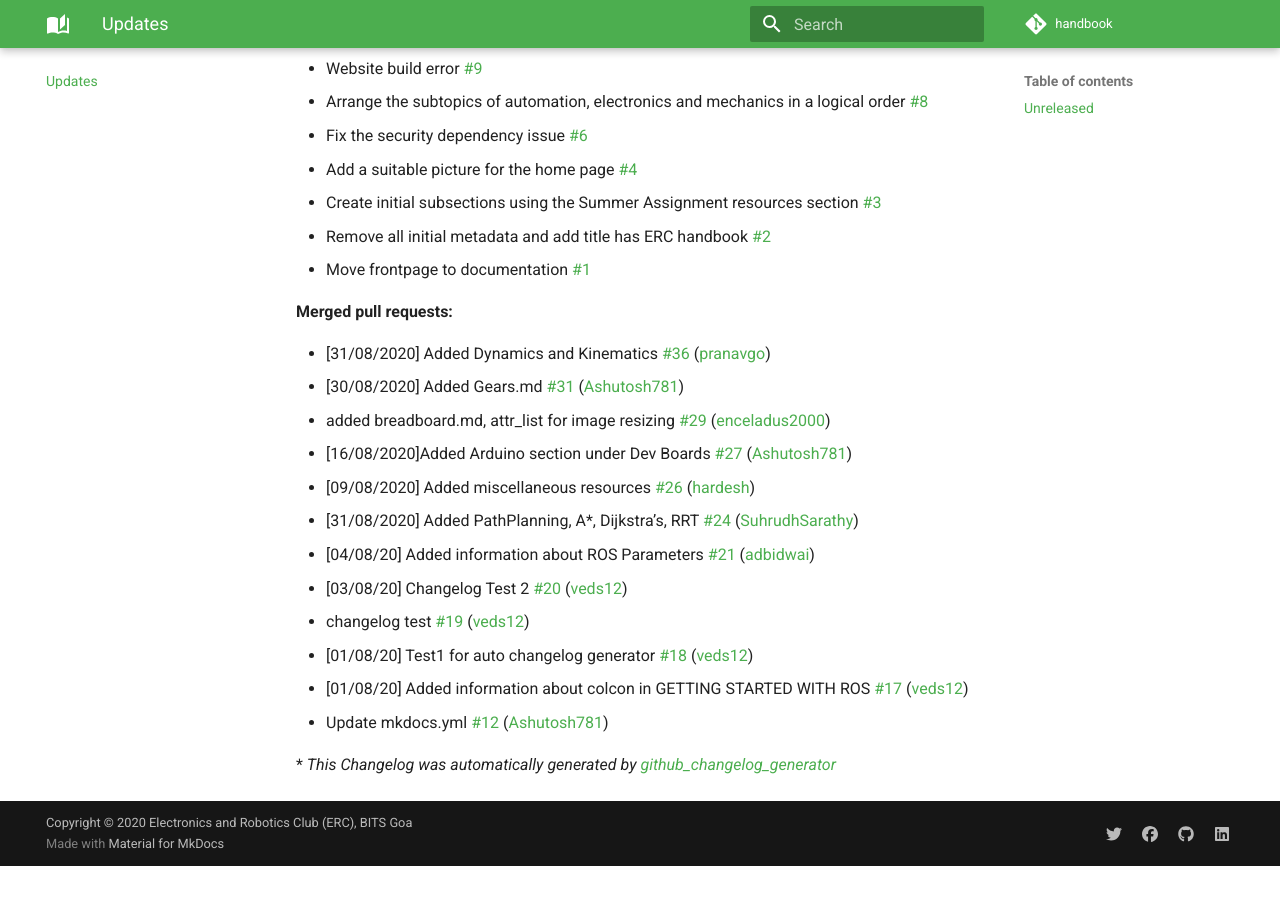
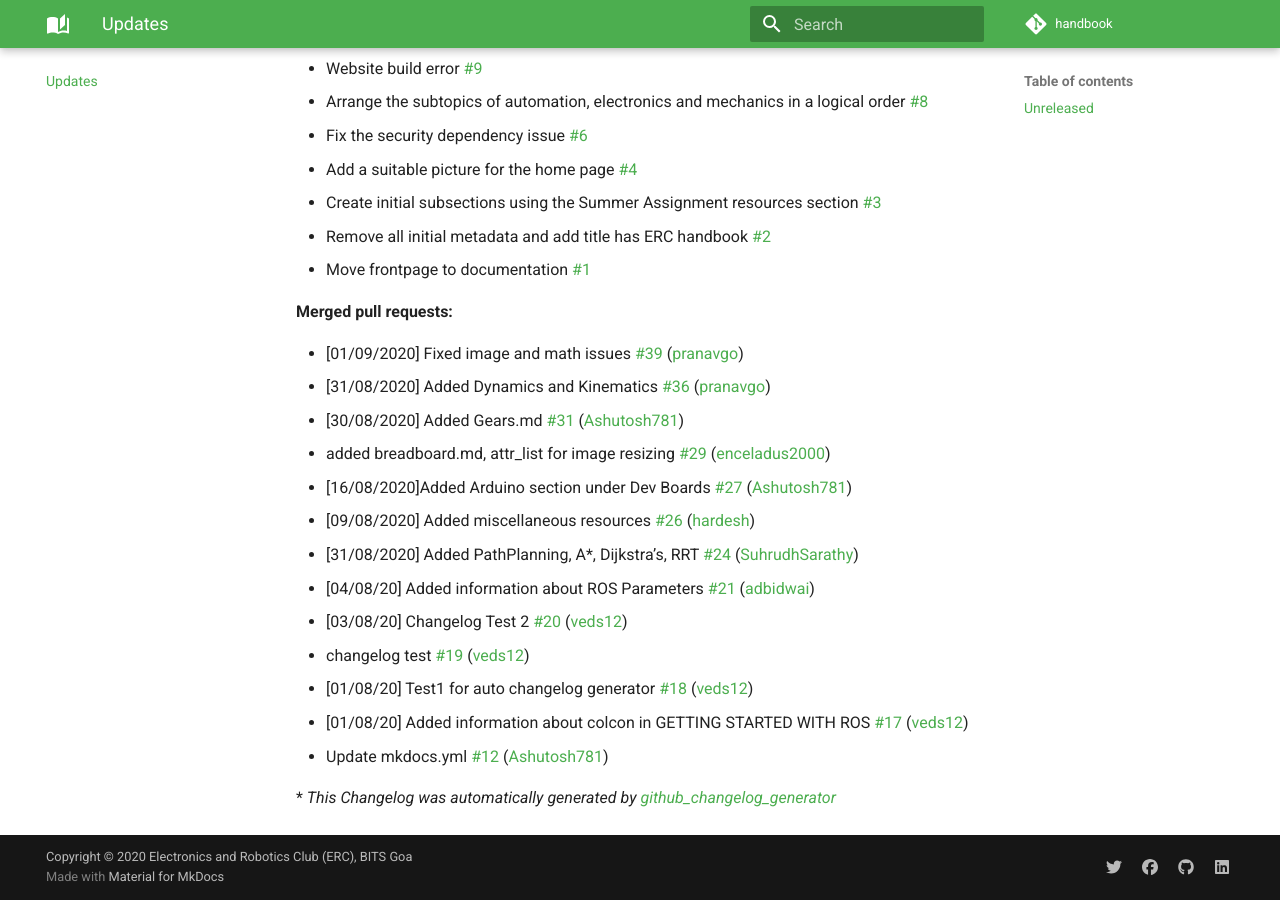
Before and after one commit to ERC-BPGC/handbook, an MkDocs documentation site: the page built from docs/CHANGELOG.md, in a window 1280 px wide and 900 px high, scrolled down 506 px. Built offline with MkDocs 1.6.1 and Material for MkDocs 9.7.7, drawn with Linux system fonts in a browser that asks for light colours; comment, search, counter and statistics services are not loaded; before the commit the page ends 1372 px from its top, so only the background shows below that.

Commit message:
Updated CHANGELOG.md

```diff
--- a/docs/CHANGELOG.md
+++ b/docs/CHANGELOG.md
@@ -25,6 +25,7 @@
 
 **Merged pull requests:**
 
+- \[01/09/2020\] Fixed image and math issues [\#39](https://github.com/ERC-BPGC/handbook/pull/39) ([pranavgo](https://github.com/pranavgo))
 - \[31/08/2020\] Added Dynamics and Kinematics [\#36](https://github.com/ERC-BPGC/handbook/pull/36) ([pranavgo](https://github.com/pranavgo))
 - \[30/08/2020\] Added Gears.md [\#31](https://github.com/ERC-BPGC/handbook/pull/31) ([Ashutosh781](https://github.com/Ashutosh781))
 - added breadboard.md, attr\_list for image resizing [\#29](https://github.com/ERC-BPGC/handbook/pull/29) ([enceladus2000](https://github.com/enceladus2000))
```
